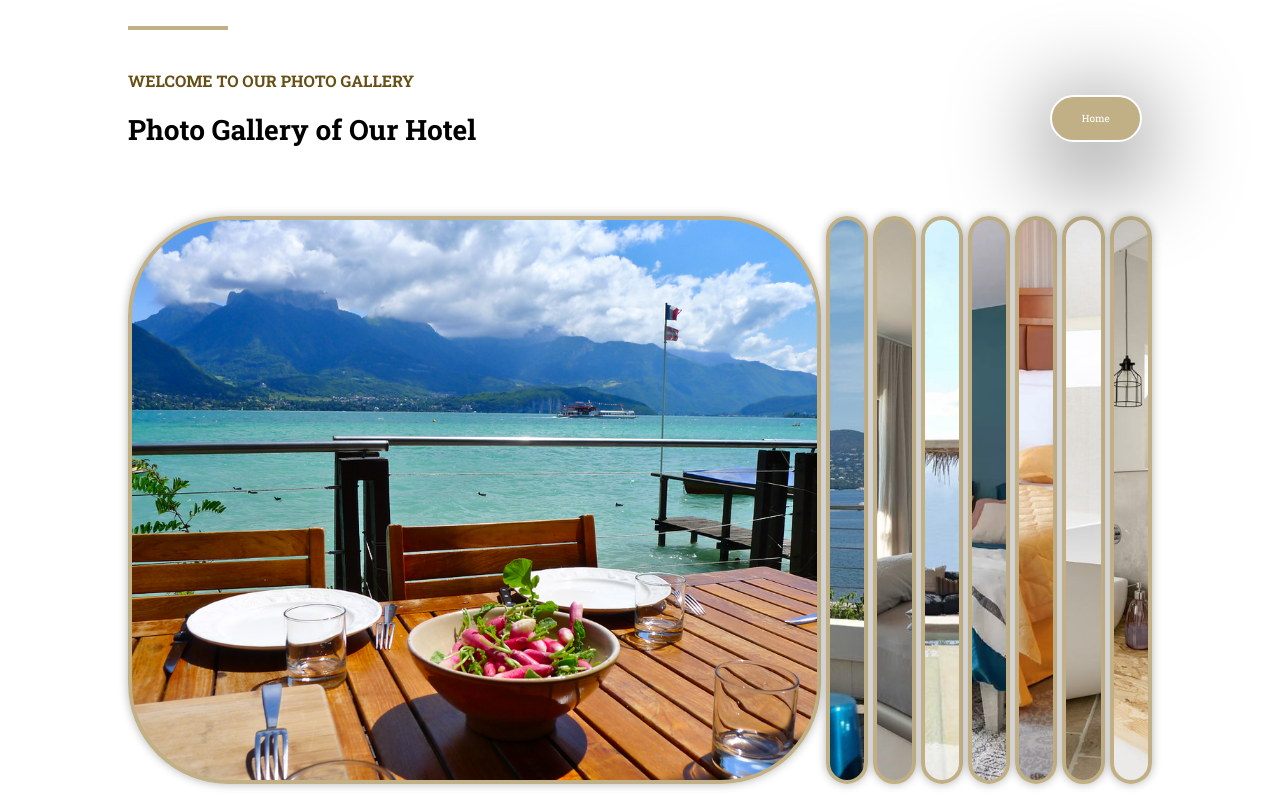
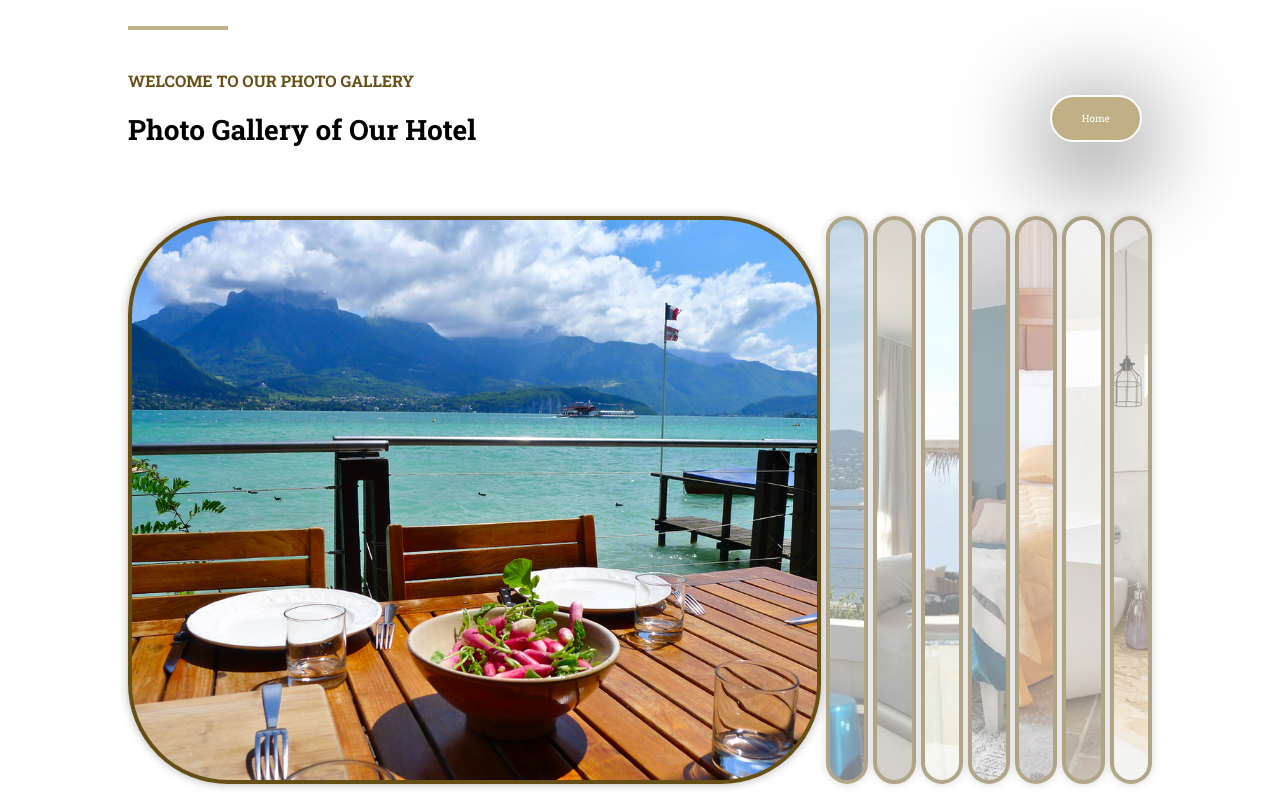
Before and after one commit to alexisvincent37/evaluationHMTLCSS, a plain HTML site: page index.html in a window 1280 px wide. Shown: the part 4000-4800 px from the top of the page. Drawn offline with Linux system fonts and the light colour scheme.

Commit message:
Correction section gallery

```diff
--- a/index.html
+++ b/index.html
@@ -217,4 +217,4 @@
 </body>
 
 
-</html></html>
+</html>
--- a/styles/styles.css
+++ b/styles/styles.css
@@ -20,11 +20,6 @@ img {
     box-shadow: 0 20px 100px black;
     font-size: 10px;
 }
-
-img {
-    user-select: none;
-}
-
 
 #home{
     height: 100vh;
@@ -490,8 +485,9 @@ img {
     background-size: cover;
     display: flex;
     border-radius: 100px;
-    border: #c1b086 4px solid;
+    border: #664f14 4px solid;
     box-shadow: 0 0 10px rgb(0, 0, 0, 0.3);
+    opacity: 0.5;
     transition: 1s ease;
 }
 
@@ -505,4 +501,5 @@ img {
 #img7:checked ~ .img_container:nth-of-type(7),
 #img8:checked ~ .img_container:nth-of-type(8) {
     width: 100%;
+    opacity: 1;
 }
```
